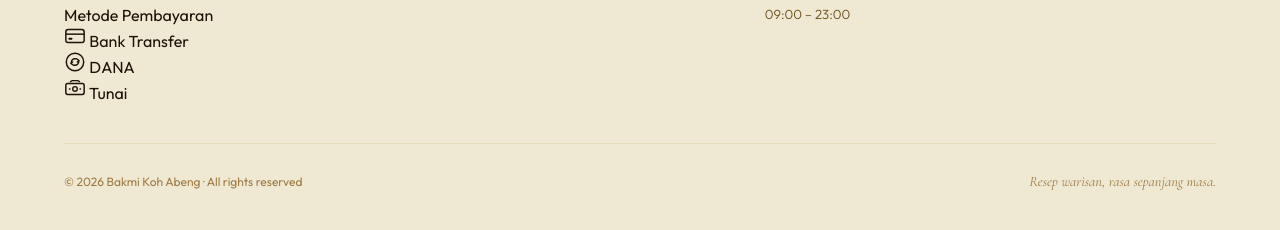
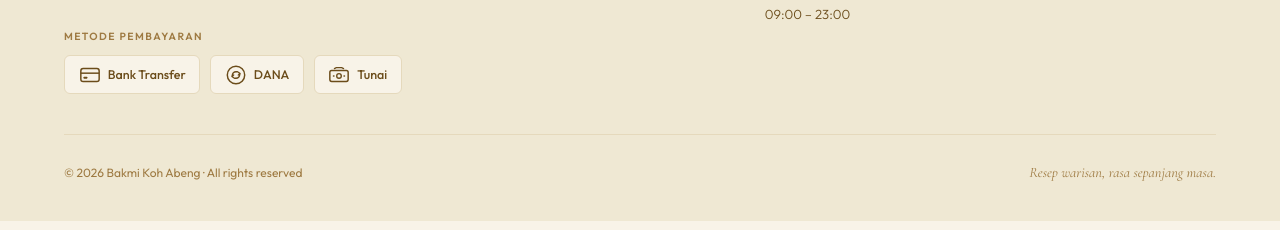
Before and after one commit to arjunaberhati-prog/bakmikohabeng, a plain HTML site: page index.html in a window 1280 px wide. Shown: the part 4973-5203 px from the top of the page. Drawn offline with nearby package versions, Linux system fonts and the light colour scheme.

Commit message:
Update index.html

```diff
--- a/index.html
+++ b/index.html
@@ -664,6 +664,33 @@ footer {
   .cta-sec { padding: 4rem 5vw; }
   .cta-info { gap: 1.5rem; }
 }
+/* Payment methods */
+.pay-label {
+  font-size: .65rem; font-weight: 600; letter-spacing: .14em;
+  text-transform: uppercase; color: var(--muted);
+  margin-top: 1.6rem; margin-bottom: .75rem;
+}
+.pay-methods {
+  display: flex; gap: .6rem; flex-wrap: wrap;
+}
+.pay-chip {
+  display: inline-flex; align-items: center; gap: .45rem;
+  background: var(--ivory);
+  border: 1px solid var(--ivory-3);
+  border-radius: 6px;
+  padding: .45rem .85rem;
+  color: var(--mid);
+  font-size: .78rem; font-weight: 500;
+  transition: all .25s;
+}
+.pay-chip:hover {
+  border-color: rgba(200,152,30,.45);
+  color: var(--mustard);
+  background: var(--mustard-bg);
+  transform: translateY(-2px);
+  box-shadow: 0 4px 14px rgba(200,152,30,.13);
+}
+
 </style>
 </head>
 <body>
```
